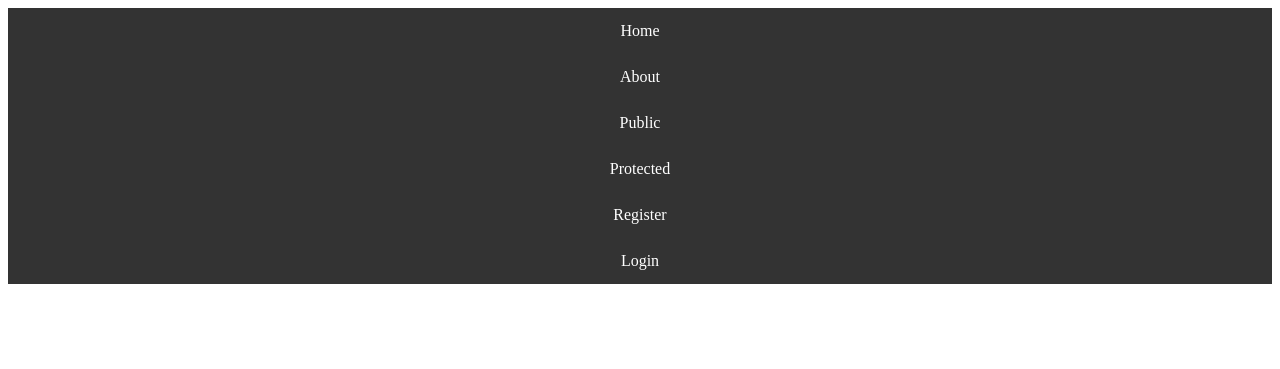
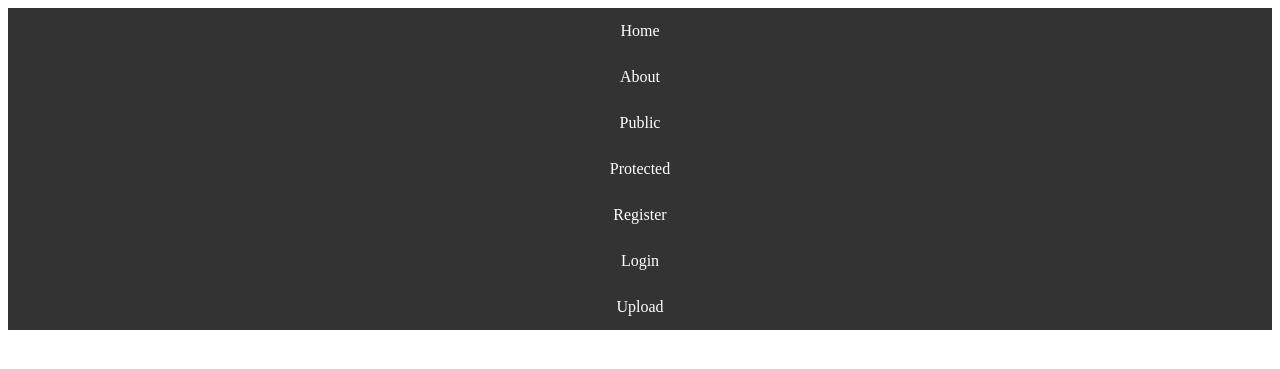
Before and after one commit to lori33c/MidtermProj449, a Flask app: page / in a window 1280 px wide. Shown: the top 369 px of the page. Run offline with Flask 2, Linux system fonts and the light colour scheme.

Commit message:
added upload nav

```diff
--- a/templates/base.html
+++ b/templates/base.html
@@ -19,6 +19,7 @@
               <a class="nav-link" href="protected">Protected</a>
               <a class="nav-link" href="register">Register</a>
               <a class="nav-link" href="login">Login</a>
+              <a class="nav-link" href="upload">Upload</a>
             </div>
         </div>
       </nav>
```
